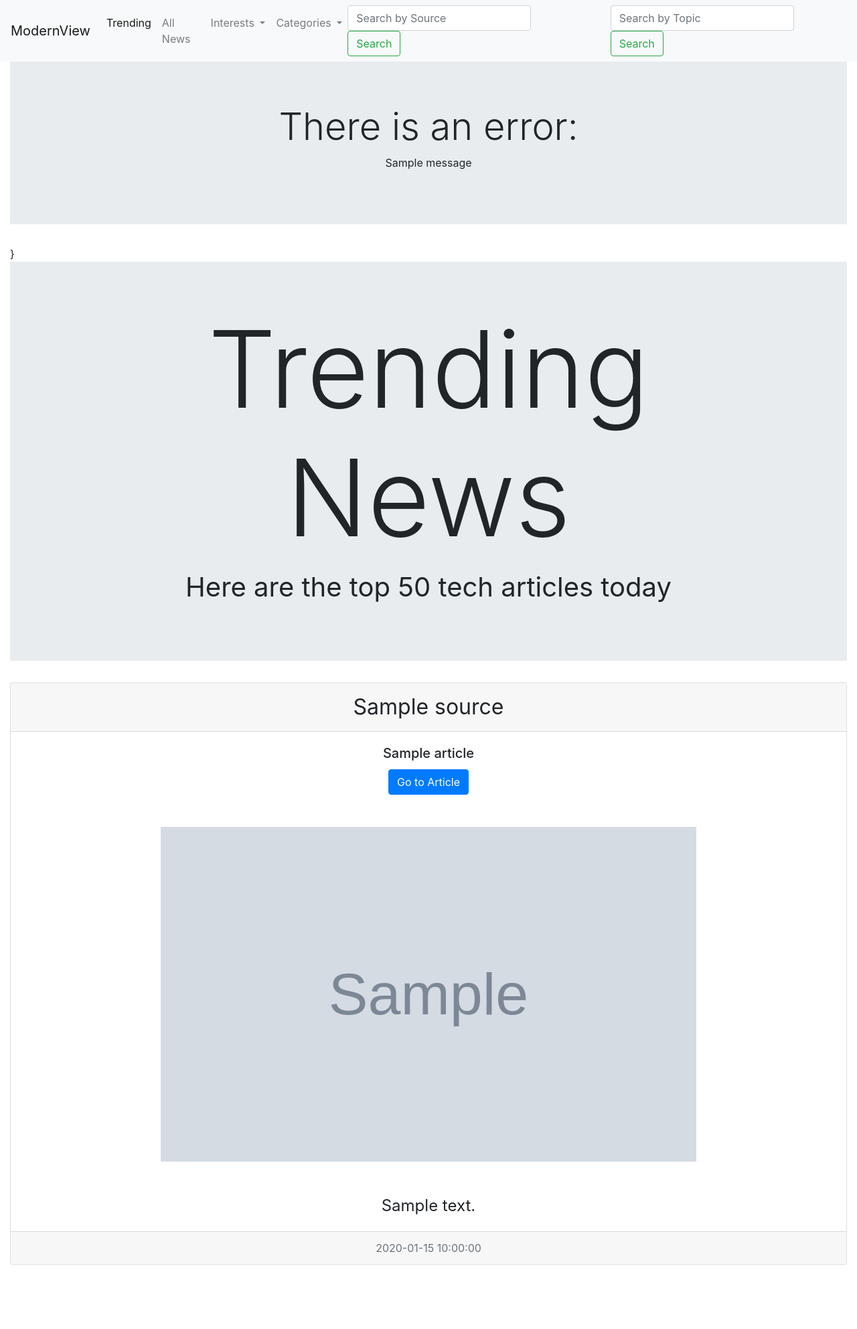
After one commit to eceo902/SETView, a Flask app: template templates/trending.html in a window 1280 px wide. The commit adds this page. Shown: the whole page at 67% size. Run offline with Flask 2, Linux system fonts and the light colour scheme; the template is opened without the code that fills it: most values are stand-ins (such as "Sample title", 1, 10 or a date in 2020); grey boxes marked "Sample" are stand-in pictures; one stand-in notice (Sample message) is shown.

Commit message:
More pages
Adding more files in redirects

```diff
--- a/app.py
+++ b/app.py
@@ -15,13 +15,25 @@ def home():
 
 @app.route("/top")
 def top():
-    top_news = newsapi.get_top_headlines(category="technology")
+    top_news = newsapi.get_top_headlines(category="technology, sports, entertainment", country="us", language="en", page_size=50)
+    if(top_news["status"] != "ok"):
+        flash("There was an error!, Try again")
+        return render_template("trending.html")
+    elif(top_news["totalResults"] == 0):
+        flash("There are no articles right now.  Sorry, try again later!")
+        return render_template("trending.html")
+    else:
+        articles = top_news["articles"]
+        return render_template("trending.html", articles=articles)
 
 
 @app.route("/all")
 def all():
     top_news = newsapi.get_everything()
 
+@app.route("/<category>")
+def cat(category):
+    cat_news = newsapi.get_top_headlines(category=category, country="us", language="en", page_size=50)
 
 
 if __name__ == "__main__":
--- a/templates/base.html
+++ b/templates/base.html
@@ -7,7 +7,7 @@
 </head>
 <body>
     <nav class="navbar navbar-expand-lg navbar-light bg-light">
-      <a class="navbar-brand" href="{{ url_for('home') }}">TechView</a>
+      <a class="navbar-brand" href="{{ url_for('home') }}">ModernView</a>
       <button class="navbar-toggler" type="button" data-toggle="collapse" data-target="#navbarSupportedContent" aria-controls="navbarSupportedContent" aria-expanded="false" aria-label="Toggle navigation">
         <span class="navbar-toggler-icon"></span>
       </button>
@@ -30,15 +30,24 @@
               <a class="dropdown-item" href="#">Set Interests</a>
             </div>
           </li>
-          <li class="nav-item">
-            <a class="nav-link disabled" href="#" tabindex="-1" aria-disabled="true">Disabled</a>
+          <li class="nav-item dropdown">
+            <a class="nav-link dropdown-toggle" href="#" id="navbarDropdown" role="button" data-toggle="dropdown" aria-haspopup="true" aria-expanded="false">
+              Categories
+            </a>
+            <div class="dropdown-menu" aria-labelledby="navbarDropdown">
+              <a class="dropdown-item" href="{{ url_for('cat', category='technology') }}">Technology</a>
+              <div class="dropdown-divider"></div>
+              <a class="dropdown-item" href="{{ url_for('cat', category='entertainment') }}">Entertainment</a>
+              <div class="dropdown-divider"></div>
+              <a class="dropdown-item" href="{{ url_for('cat', category='sports') }}">Sports</a>
+            </div>
           </li>
         </ul>
         <form class="form-inline my-2 my-lg-0" action="{{ url_for('top') }}" method="POST">
           <input class="form-control mr-sm-2" type="search" placeholder="Search by Source" aria-label="Search" name="what_source">
           <button class="btn btn-outline-success my-2 my-sm-0" type="submit">Search</button>
         </form>
-        <form class="form-inline my-2 my-lg-0" action="{{ url_for('top') }}" method="POST">
+        <form class="form-inline my-2 my-lg-0" style="margin-left:2.5em;" action="{{ url_for('top') }}" method="POST">
           <input class="form-control mr-sm-2" type="search" placeholder="Search by Topic" aria-label="Search" name="what_topic">
           <button class="btn btn-outline-success my-2 my-sm-0" type="submit">Search</button>
         </form>
--- a/templates/home.html
+++ b/templates/home.html
@@ -4,8 +4,8 @@
 {% block content %}
 <div class="jumbotron jumbotron-fluid">
   <div class="container">
-    <h1 class="display-4" style="text-align:center;">Welcome to TechView</h1>
-    <p style="text-align:center;">Your clean and personalized source of technology news today</p>
+    <h1 class="display-4" style="text-align:center;font-size:12em;">Welcome to ModernView</h1>
+    <p style="text-align:center;font-size:2.5em;">Your clean and personalized source of technology, sports, and entertainment news today</p>
   </div>
 </div>
 
--- /dev/null
+++ b/templates/trending.html
@@ -0,0 +1,55 @@
+{% extends "base.html" %}
+{% block title %}Trending{% endblock %}
+
+{% block content %}
+    {% with messages = get_flashed_messages() %}
+        {% if messages %}                           <!--If there are messages-->
+            {% for msg in messages %}
+                <div class="jumbotron jumbotron-fluid">
+                  <div class="container">
+                    <h1 class="display-4" style="text-align:center;">There is an error:</h1>
+                    <p style="text-align:center;">{{msg}}</p>
+                  </div>
+                </div>
+            {% endfor %}
+        {% endif %}
+    {% endwith %}}
+
+
+<div class="jumbotron jumbotron-fluid">
+  <div class="container">
+    <h1 class="display-4" style="text-align:center; font-size:10em;">Trending News</h1>
+    <p style="text-align:center; font-size:2.5em;">Here are the top 50 tech articles today</p>
+  </div>
+</div>
+
+
+{% for article in articles %}
+<div class="card text-center">
+  <div class="card-header" style="font-size:2em;">
+    {{article['source']['name']}}
+  </div>
+  <div class="card-body">
+    <h5 class="card-title">{{article['title']}}</h5>
+    <a href="{{article['url']}}" class="btn btn-primary">Go to Article</a>
+    <br>
+    <br>
+    <br>
+    <img src="{{article['urlToImage']}}" height="500" width="800">
+    <br>
+    <br>
+    <br>
+    <p class="card-text" style="font-size:1.5em;">{{article['description']}}</p>
+  </div>
+  <div class="card-footer text-muted">
+      {{article['publishedAt']}}
+  </div>
+</div>
+
+<br>
+<br>
+<br>
+<br>
+{% endfor %}
+
+{% endblock %}
```
